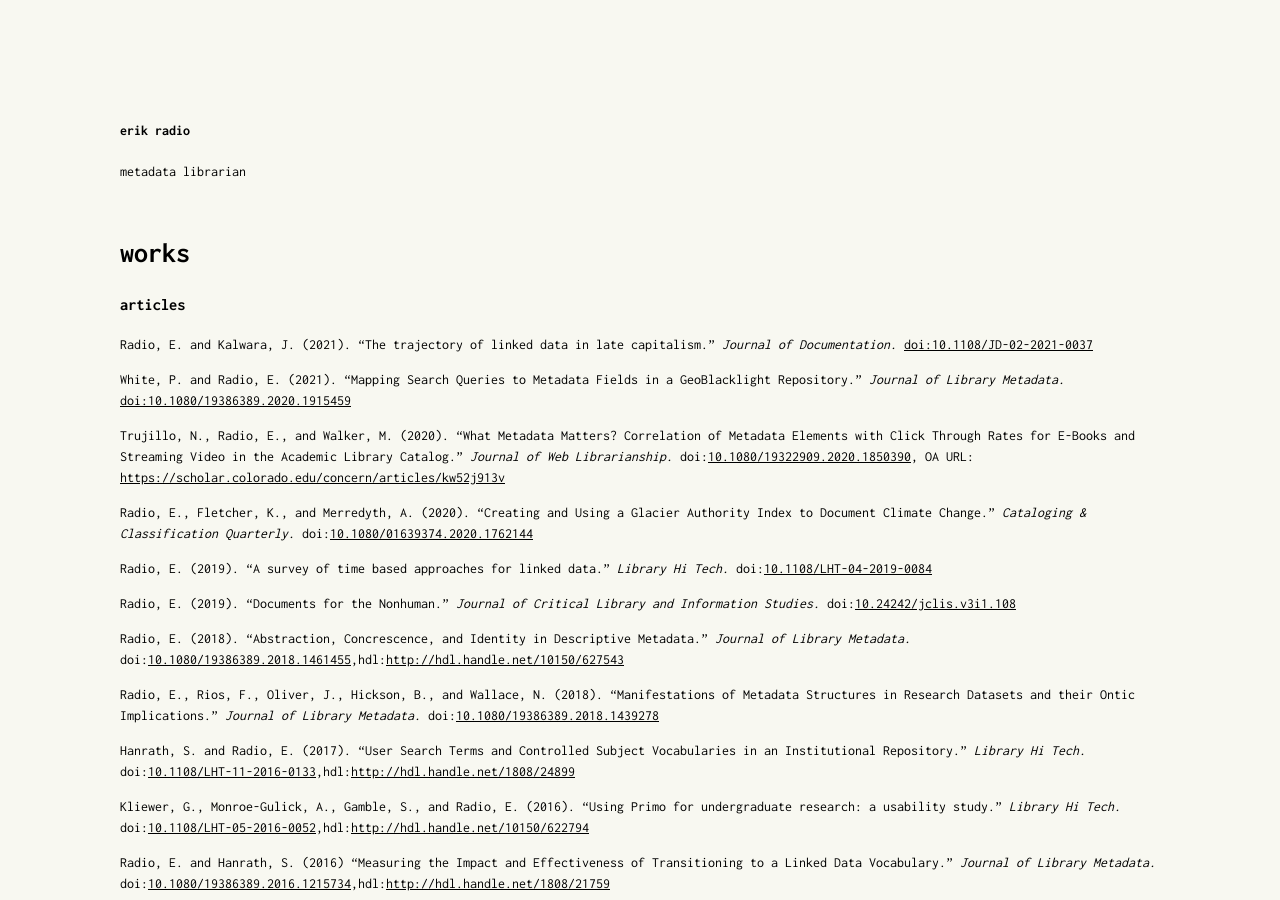
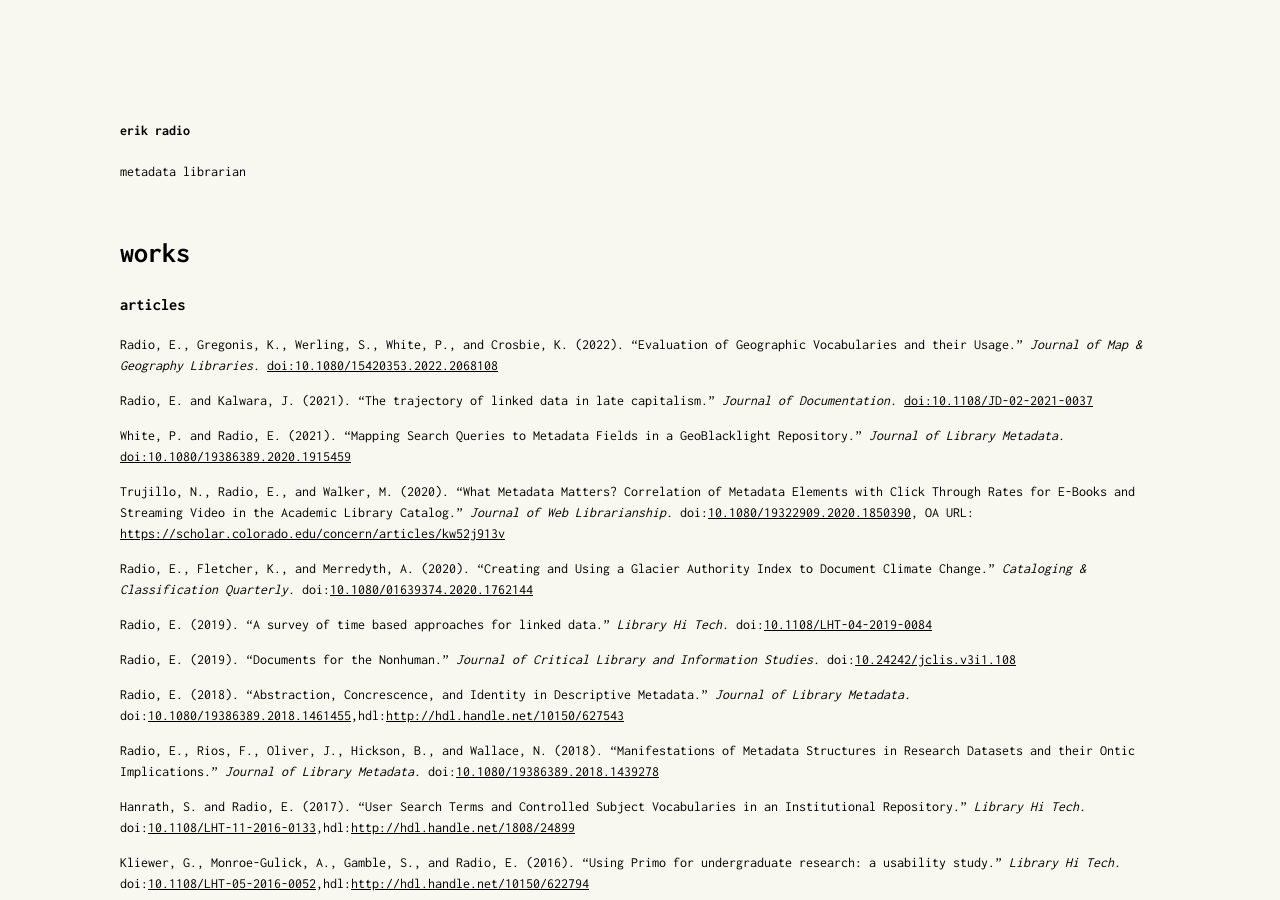
Before and after one commit to erikradio/erikradio.github.io, a Jekyll site: the page built from works.md, in a window 1280 px wide and 900 px high. Built offline with Jekyll 4.4.1, drawn with Linux system fonts in a browser that asks for light colours.

Commit message:
Update works.md

```diff
--- a/works.md
+++ b/works.md
@@ -6,6 +6,8 @@ title: works
 # works
 
 ### articles
+
+Radio, E., Gregonis, K., Werling, S., White, P., and Crosbie, K. (2022). “Evaluation of Geographic Vocabularies and their Usage.” _Journal of Map & Geography Libraries._ [doi:10.1080/15420353.2022.2068108](https://doi.org/10.1080/15420353.2022.2068108)
 
 Radio, E. and Kalwara, J. (2021). "The trajectory of linked data in late capitalism." _Journal of Documentation._ [doi:10.1108/JD-02-2021-0037](https://doi.org/10.1108/JD-02-2021-0037)
 
```
